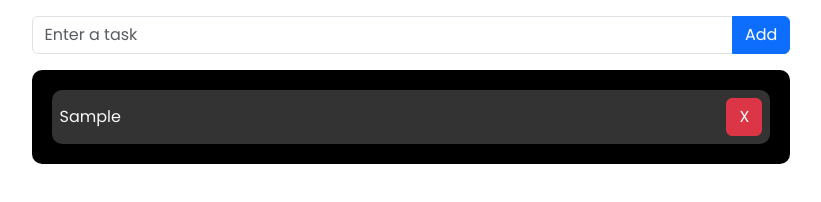
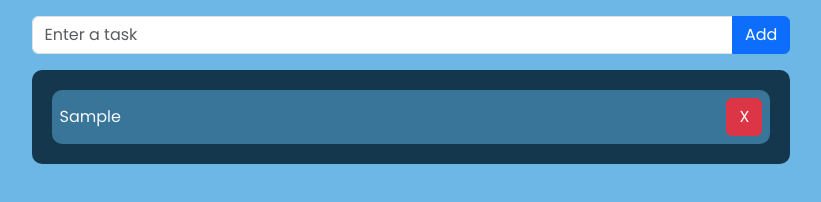
Before and after one commit to 7sky-dev/7sky-dev.github.io, a plain HTML site: page todoApp/index.html in a window 1280 px wide. Both pictures are taken after typing "Sample" into the empty fields and a click on the button "Add". Shown: the whole page, without its empty margins (229-1050 px from the left). Drawn offline with nearby package versions, Linux system fonts and the light colour scheme.

Commit message:
Colors change

```diff
--- a/todoApp/app.js
+++ b/todoApp/app.js
@@ -8,7 +8,7 @@ function check(){
         document.querySelector(".list").style.backgroundColor="white";
     }
     else{
-        document.querySelector(".list").style.backgroundColor="black";
+        document.querySelector(".list").style.backgroundColor="#15374D";
     }
 }
 
@@ -28,9 +28,11 @@ function check(){
         }else{
 
             document.getElementById("task_name").style.backgroundColor="lightgreen";
+            document.getElementById("task_name").classList.add("black");
 
             setTimeout(() => {
                 document.getElementById("task_name").style.backgroundColor="white";
+                document.getElementById("task_name").classList.remove("black");
             }, 1000);
 
 
--- a/todoApp/style.css
+++ b/todoApp/style.css
@@ -1,5 +1,6 @@
 body{
     font-family: 'Poppins', sans-serif;
+    background-color: #6CB7E5;
 }
 
 .container{
@@ -15,12 +16,12 @@ body{
 }
 
 .list{
-    background-color: rgb(0, 0, 0);
+    background-color: #15374D;
     border-radius: 10px;
 }
 
 .list div{
-    background-color: rgb(51, 51, 51);
+    background-color: #397599;
     border-radius: 10px;
 }
 
@@ -30,3 +31,10 @@ body{
 .white{
     color: white !important;
 }
+
+.black::-webkit-input-placeholder{
+    color: black !important;
+}
+.black{
+    color: black !important;
+}
```
